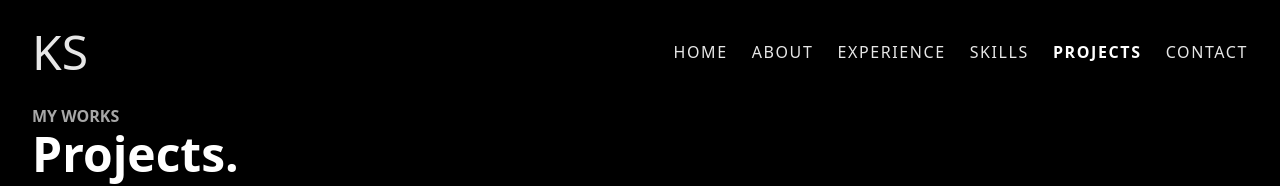
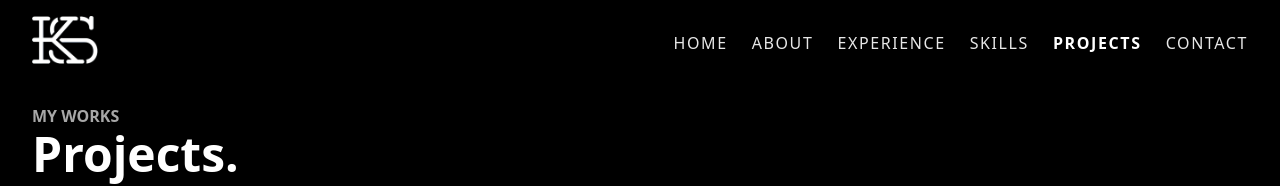
Before and after one commit to kshanu12/Portfolio-new, a Next.js app: page /projects in a window 1280 px wide. Shown: the top 186 px of the page. Built offline with nearby package versions, Linux system fonts and the light colour scheme.

Commit message:
updated logo

```diff
--- a/src/components/Items/header/index.jsx
+++ b/src/components/Items/header/index.jsx
@@ -36,7 +36,9 @@ function Header() {
 
     return (
         <header className={styles.header}>
-            <h1 data-aos="fade-down" data-aos-duration="500" className={styles.logo}>KS</h1>
+            <Link href="/">
+                <img data-aos="fade-down" data-aos-duration="500" className={styles.logo} src='logo.png' alt='logo' />
+            </Link>
 
             {/* Desktop Navigation */}
             <nav className={styles.desktopNav}>
--- a/src/components/Items/header/style.module.css
+++ b/src/components/Items/header/style.module.css
@@ -14,7 +14,7 @@
 
 .logo {
     margin: 0;
-    font-size: 3rem;
+    height: 3rem;
     font-weight: 300;
 }
 
```
Also changed, not shown: public/logo.png (added).
